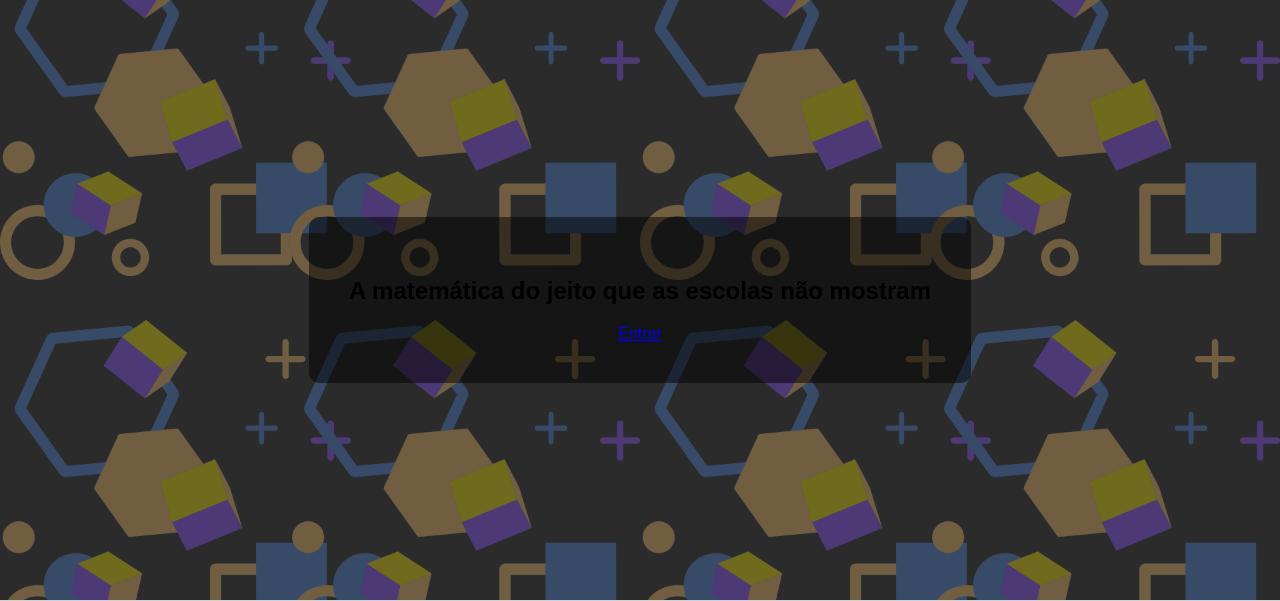
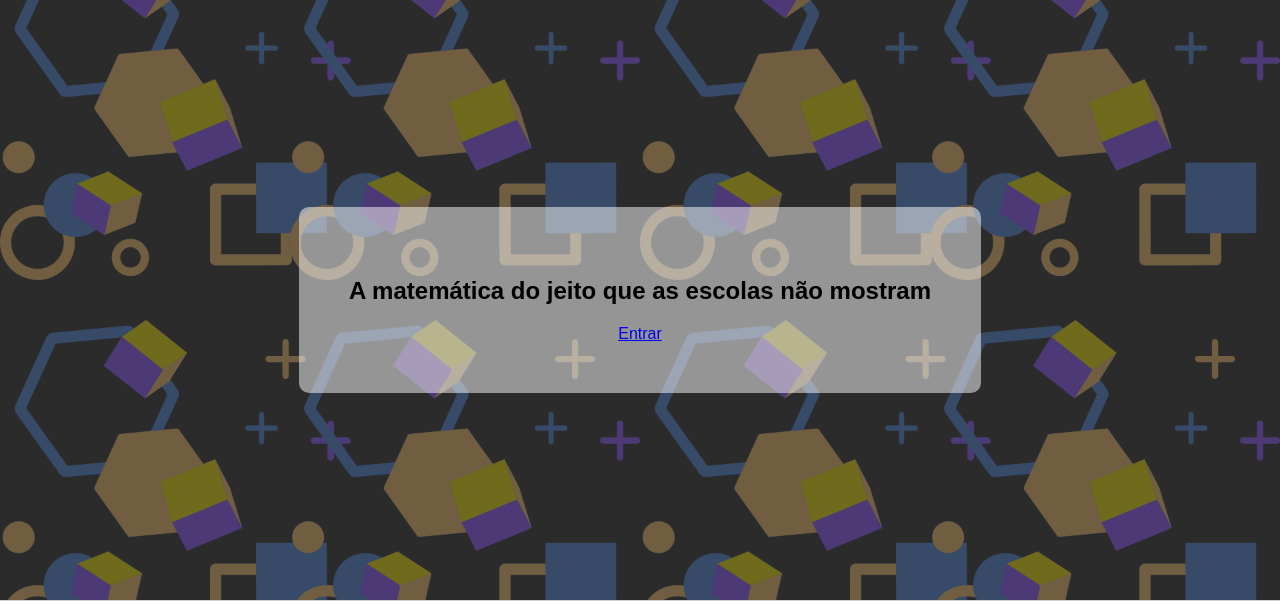
Before and after one commit to joao-Gabriel-Kuschel-Kupske/Match-Up., a Flask app: page / in a window 1280 px wide. Shown: the part 114-715 px from the top of the page. Run offline with Flask 3, Linux system fonts and the light colour scheme.

Commit message:
texto topo

```diff
--- a/match.up/static/css/styleindex.css
+++ b/match.up/static/css/styleindex.css
@@ -67,8 +67,8 @@ h1 {
 
 /*conteudo do topo*/
 .conteudo {
-  background-color: rgba(0, 0, 0, 0.5);
-  padding: 40px;
+  background-color: rgba(255, 255, 255, 0.5);
+  padding: 50px;
   border-radius: 10px;
 }
 
```
